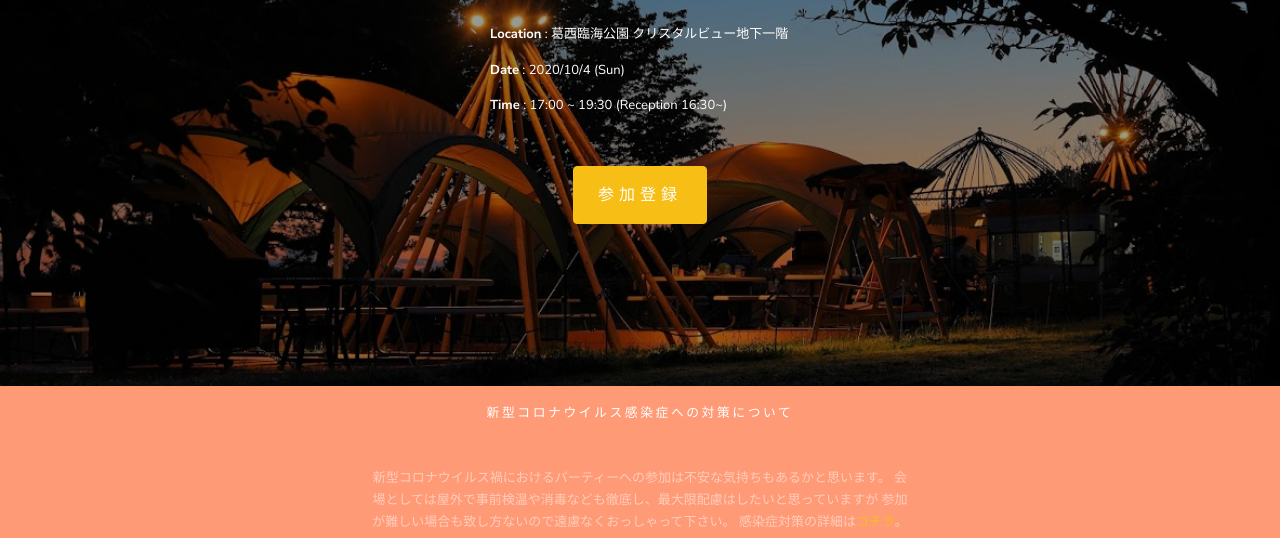
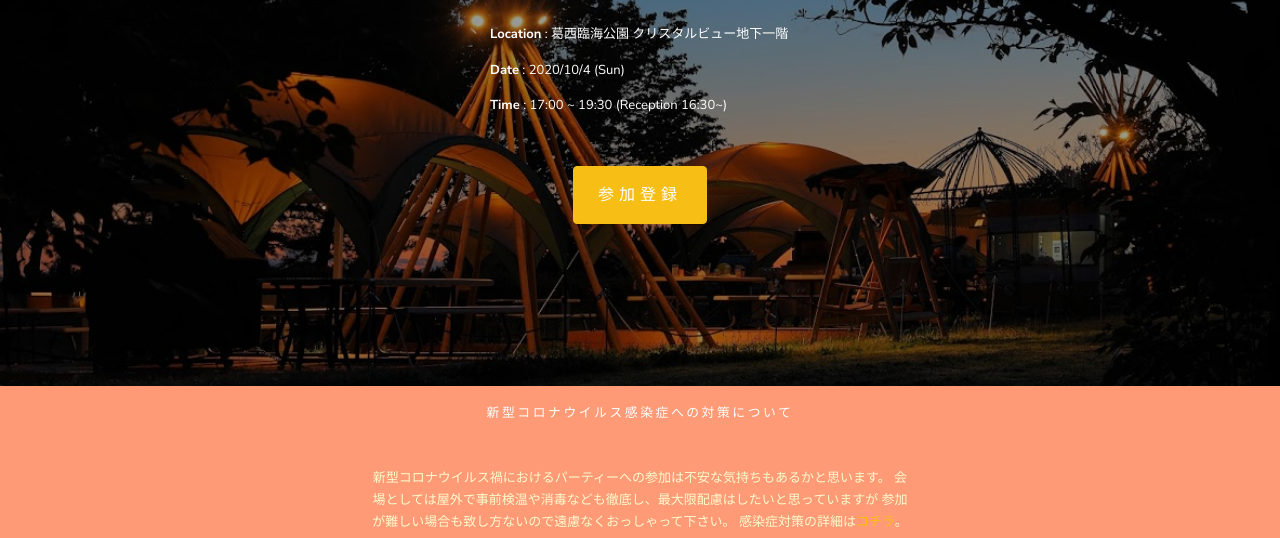
Before and after one commit to yuto0706/campikitai.today, a website: page index.html in a window 1280 px wide. Shown: the part 414-952 px from the top of the page. Drawn offline with nearby package versions, Linux system fonts and the light colour scheme; files whose address does not match are found by name.

Commit message:
change font color of covid-19 section

```diff
--- a/index.html
+++ b/index.html
@@ -95,7 +95,7 @@
         <div class="row">
           <div class="covid19-heading text-center mb-5 w-border col-md-6 mx-auto">
             <h2 class="mb-5">新型コロナウイルス感染症への対策について</h2>
-            <div style="font-size:small">
+            <div style="font-size:small;color:#FFFACD;">
               新型コロナウイルス禍におけるパーティーへの参加は不安な気持ちもあるかと思います。
               会場としては屋外で事前検温や消毒なども徹底し、最大限配慮はしたいと思っていますが
               参加が難しい場合も致し方ないので遠慮なくおっしゃって下さい。
```
